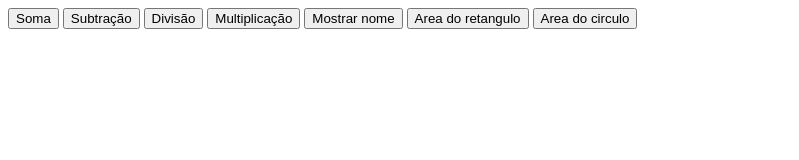
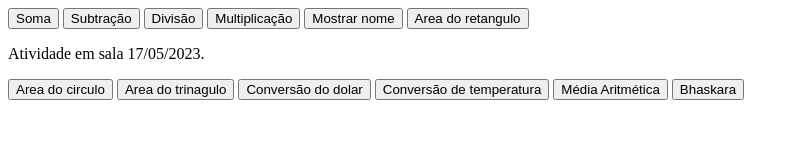
Before and after one commit to GabrielMarkss/helloworldjs, a plain HTML site: page index.html in a window 1280 px wide. Shown: the whole page, without its empty margins (0-799 px from the left). Drawn offline with Linux system fonts and the light colour scheme.

Commit message:
17 de maio de 2023

```diff
--- a/index.html
+++ b/index.html
@@ -16,7 +16,15 @@
     <button onclick="multiplicacao(3, 2)">Multiplicação</button>
     <button onclick="mostrarnome()">Mostrar nome</button>
     <button onclick="areadoretangulo()">Area do retangulo</button>
+    <p>
+    <p>Atividade em sala 17/05/2023.</p>
     <button onclick="areadocirculo(3.14 )">Area do circulo</button>
+    <button onclick="areadotriangulo(3.14 )">Area do trinagulo</button>
+    <button onclick="dolar()">Conversão do dolar</button>
+    <button onclick="temp()">Conversão de temperatura</button>
+    <button onclick="mediarit()">Média Aritmética</button>
+    <button onclick="calcularRaizes()">Bhaskara</button>
+    </p>
 </body>
 
 </html>
--- a/js/script.js
+++ b/js/script.js
@@ -23,9 +23,43 @@ function areadoretangulo() {
     alert(area)
 }
 function areadocirculo() {
-    let pi = 3,14
-    let raio = prompt("Qual é a altura")
-    let area
-    area = pi * raio * raio
+    const pi = 3.14
+    let raio = prompt("Qual é o raio? ")
+    let area = pi * raio * raio
     alert(area)
 }
+function areadotriangulo() {
+    const a = prompt("Qual é o co? ")
+    const b = prompt("Qual é a ca? ")
+    const h2 = a * a * b * b
+    alert(h2)
+}
+function dolar() {
+    const dolar = 4.93
+    let real = prompt("Insira um valor em reais?")
+    alert(dolar * real)
+}
+function temp() {
+    const C = prompt("Informe uma temperatura em Celsius")
+    const F = (C * 1.8) + 32
+    alert(F)
+}
+function mediarit() {
+    const nota1 = prompt("Qual a primeira nota")
+    const nota2 = prompt("Qual a segunda nota")
+    const nota3 = prompt("Qual a terceira nota")
+    const media = (parseInt(nota1) + parseInt(nota2) + parseInt(nota3)) / 3
+    alert(media)
+}
+function calcularRaizes() {
+    const a = parseFloat(prompt("Informe um valor para A:"))
+    const b = parseFloat(prompt("Informe um valor para B:"))
+    const c = parseFloat(prompt("Informe um valor para C:"))
+
+    const delta = (b * b) - 4 * a * c;
+    const raiz1 = (-b + Math.sqrt(delta)) / (2 * a);
+    const raiz2 = (-b - Math.sqrt(delta)) / (2 * a);
+
+    alert(raiz1)
+    alert(raiz2);
+}
```
